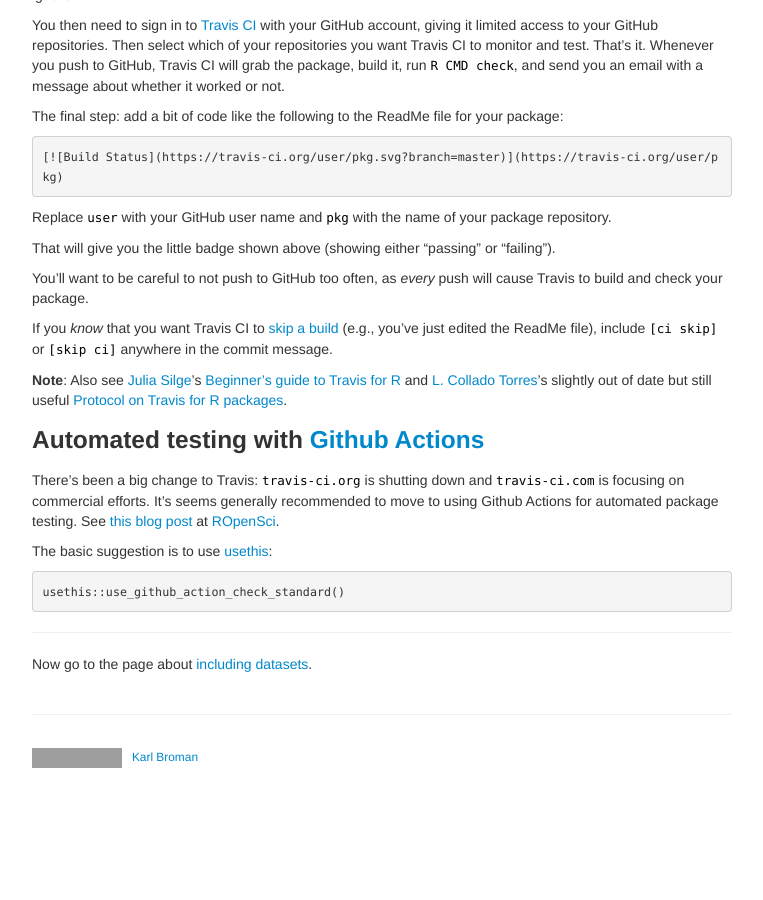
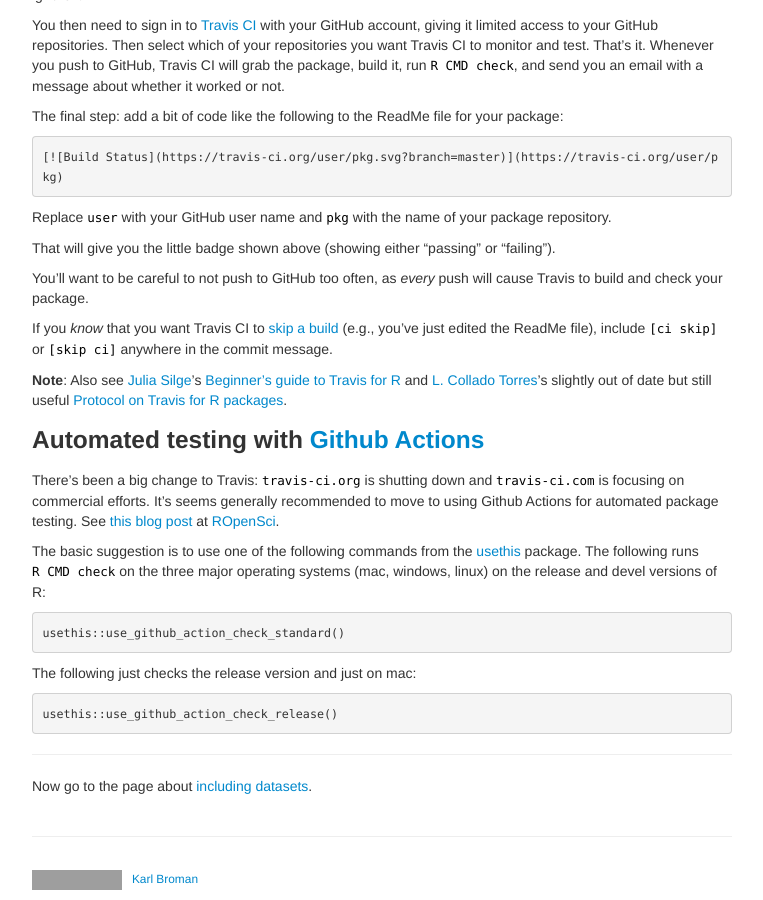
Before and after one commit to kbroman/pkg_primer, a Jekyll site: the page built from pages/tests.md, in a window 1280 px wide and 900 px high, scrolled down 2476 px. Shown: the whole window, without its empty margins (258-1021 px from the left). Built offline with Jekyll 4.4.1, drawn with Linux system fonts in a browser that asks for light colours; before the commit the page ends 3254 px from its top, so only the background shows below that; grey boxes are pictures that could not be loaded.

Commit message:
pages/test: add another usethis option re testing with GH actions

````diff
--- a/pages/tests.md
+++ b/pages/tests.md
@@ -203,12 +203,21 @@ package testing. See [this blog
 post](https://ropensci.org/technotes/2020/11/19/moving-away-travis/)
 at [ROpenSci](https://https://ropensci.org).
 
-The basic suggestion is to use [usethis](https://usethis.r-lib.org/):
+The basic suggestion is to use one of the following commands from the
+[usethis](https://usethis.r-lib.org/) package. The following runs `R
+CMD check` on the three major operating systems (mac, windows, linux)
+on the release and devel versions of R:
 
 ```r
 usethis::use_github_action_check_standard()
 ```
 
+The following just checks the release version and just on mac:
+
+```r
+usethis::use_github_action_check_release()
+```
+
 ---
 
 Now go to the page about [including datasets](data.html).
````
